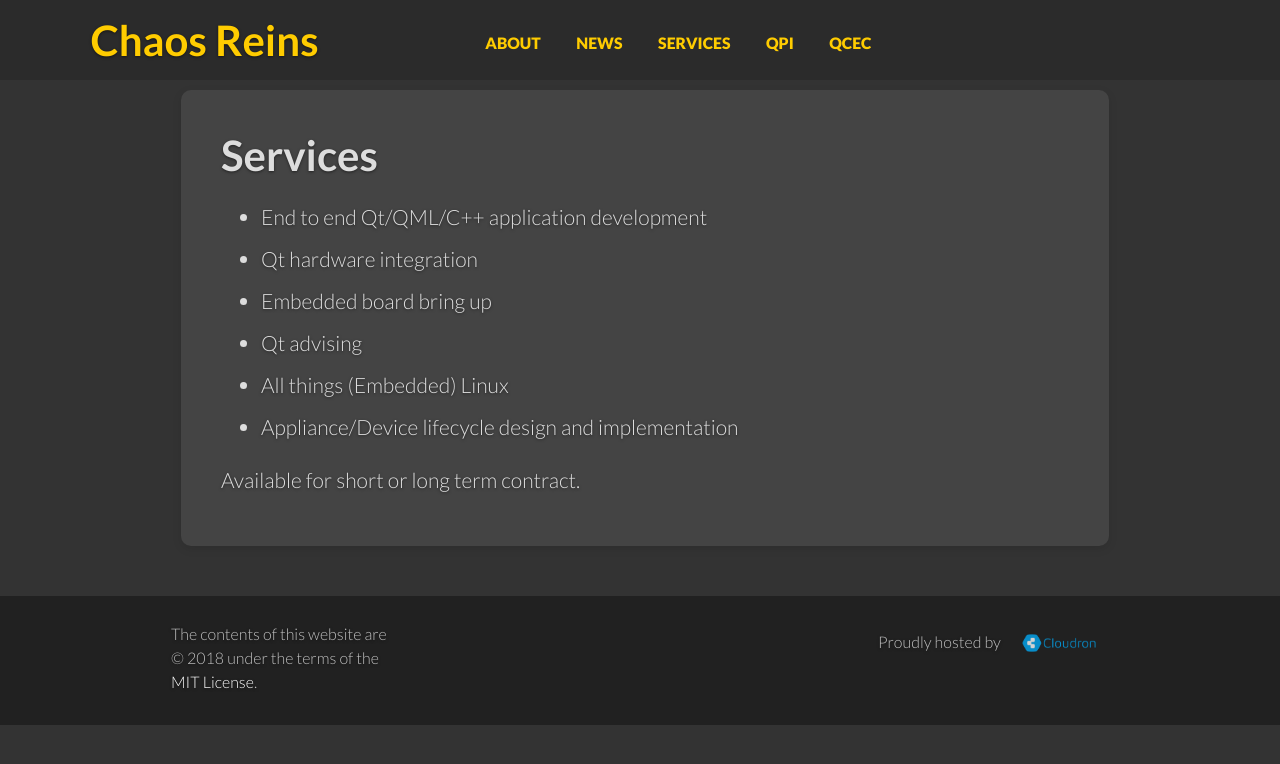
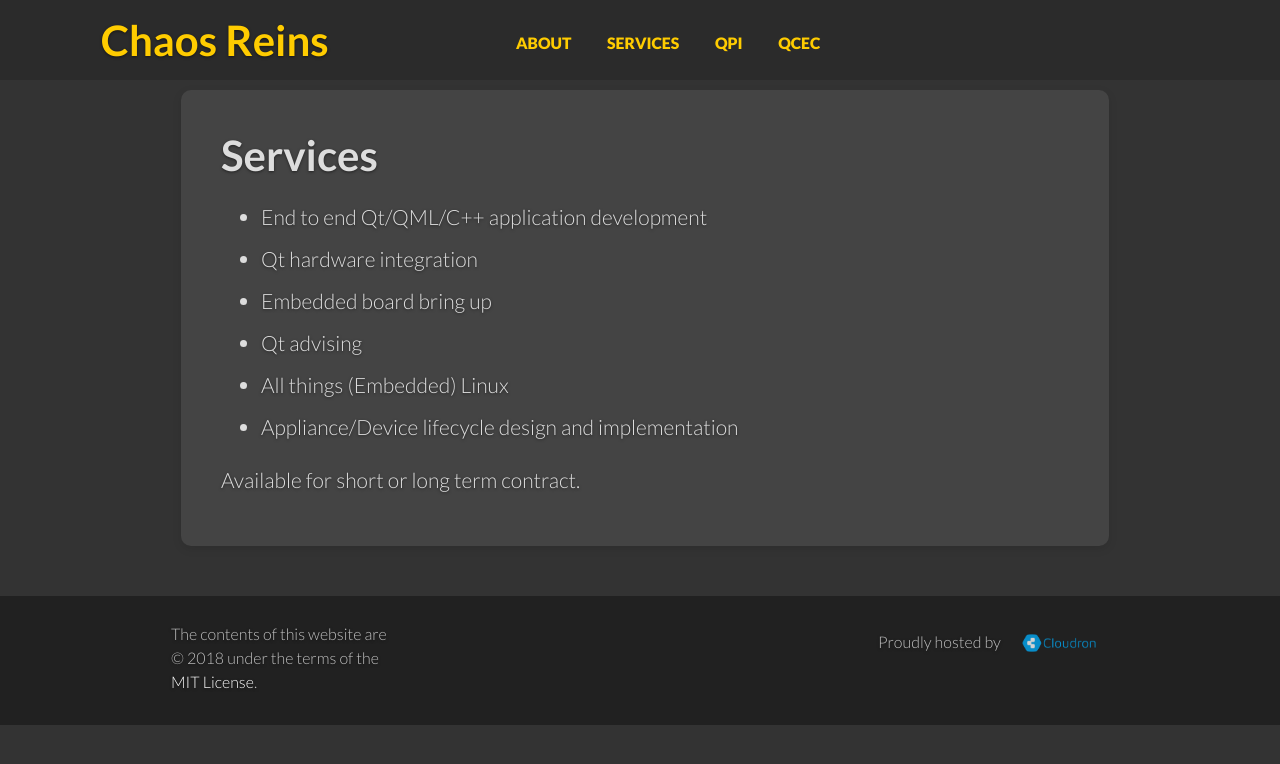
Before and after one commit to sirspudd/sirspudd.github.io, a Jekyll site: the page built from pages/services.md, in a window 1280 px wide. Shown: the top 764 px of the page. Built offline with Jekyll 4.4.1, drawn with Linux system fonts in a browser that asks for light colours; comment, search, counter and statistics services are not loaded.

Commit message:
Remove redundant News links
Change-Id: Id20170be87e367fc20fbe5d36da92167a26ecdc5

```diff
--- a/_includes/mobile-nav-items.html
+++ b/_includes/mobile-nav-items.html
@@ -1,9 +1,6 @@
 <ul>
   <li class="{% if page.author %}current{% endif %}">
     <a href="/about">about</a>
-  </li>
-  <li class="{% if page.author %}current{% endif %}">
-    <a href="/news">news</a>
   </li>
   <li class="{% if page.author %}current{% endif %}">
     <a href="/services">services</a>
--- a/_includes/primary-nav-items.html
+++ b/_includes/primary-nav-items.html
@@ -1,9 +1,6 @@
 <ul>
   <li class="{% if page.author %}current{% endif %}">
     <a href="/about">about</a>
-  </li>
-  <li class="{% if page.author %}current{% endif %}">
-    <a href="/news">news</a>
   </li>
   <li class="{% if page.author %}current{% endif %}">
     <a href="/services">services</a>
```
